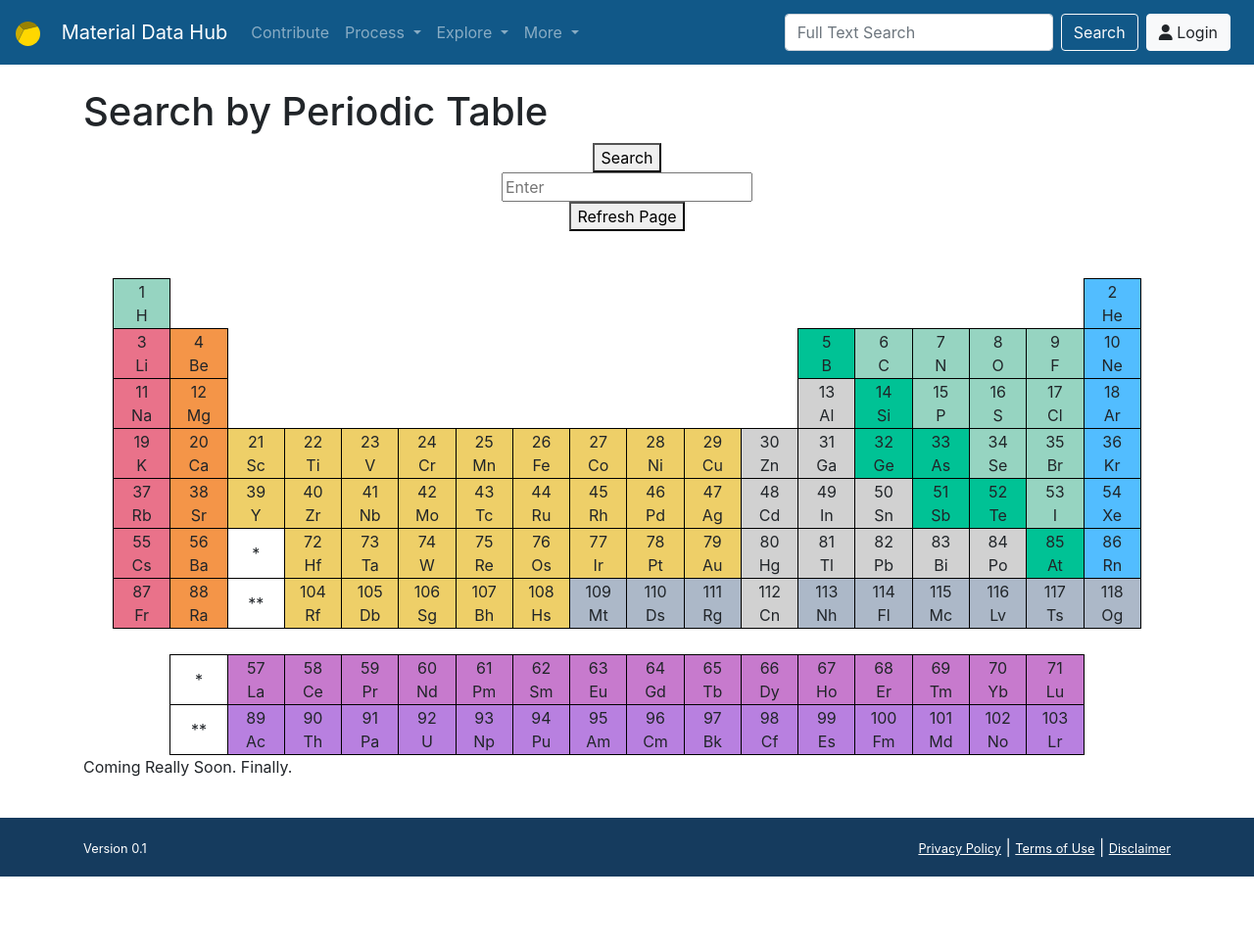
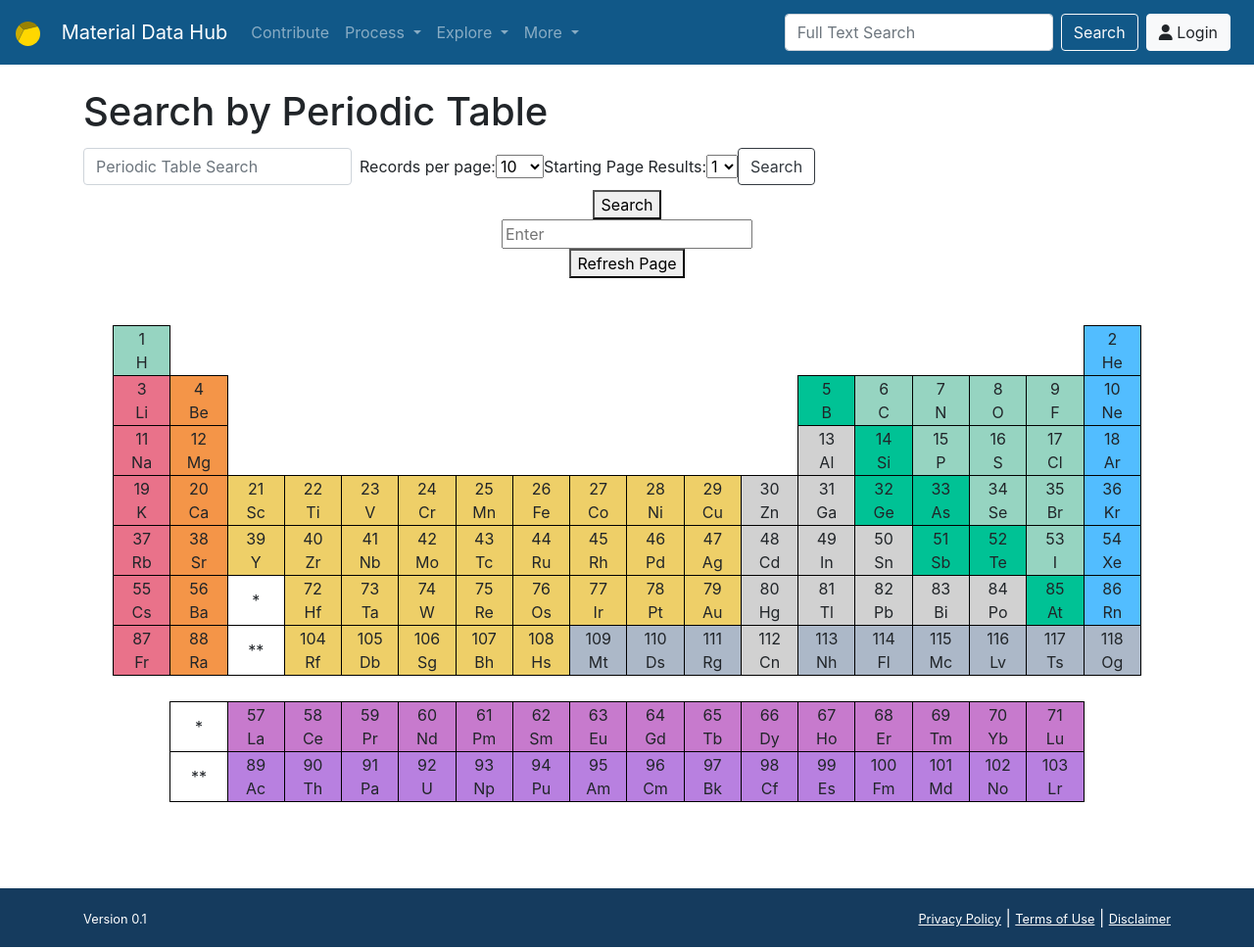
Before and after one commit to materialsinnovation/materialhub-ui, a Jekyll site: the page built from periodic-table/index.html, in a window 1280 px wide. Shown: the whole page at 98% size. Built offline with Jekyll 4.4.1, drawn with Linux system fonts in a browser that asks for light colours; nearby versions of some CDN libraries; before the commit the page ends 900 px from its top, so only the background shows below that.

Commit message:
adding search func to periodic table

```diff
--- a/periodic-table/index.html
+++ b/periodic-table/index.html
@@ -10,6 +10,40 @@
 <link rel="stylesheet" href="periodic-table.css" />
 <script type="text/javascript" src="elements.json"></script>
 <script src="periodic_search.js"></script>
+<div>
+    <form
+        class="form-inline my-2 my-lg-0"
+        action="{{ site.baseurl }}/periodic-table/"
+        method="GET"
+    >
+        <input
+            class="form-control mr-sm-2"
+            type="search"
+            placeholder="Periodic Table Search"
+            aria-label="Search"
+            name="query"
+            id="FormulaBox"
+        />
+        <label for="pageSize">Records per page: </label>
+        <select name="pageSize" id="pageSize">
+            <option value="10">10</option>
+            <option value="25">25</option>
+            <option value="50">50</option>
+            <option value="100">100</option>
+        </select>
+        <br /><br />
+        <label for="pageNum">Starting Page Results: </label>
+        <select name="pageNum" id="pageNum">
+            <option value="0">1</option>
+            <option value="1">2</option>
+            <option value="2">3</option>
+        </select>
+        <button class="btn btn-outline-dark my-2 my-sm-0" type="submit">
+            Search
+        </button>
+    </form>
+</div>
+
 <div class="container" id="jarvis">
     <button
         style="display: block; margin: 0 auto"
@@ -720,4 +754,13 @@
         </table>
     </div>
 </div>
-<p>Coming Really Soon. Finally.</p>
+
+<div id="resultsShowing"></div>
+<br />
+<div id="pageNav" class="pagination-container"></div>
+<br />
+<table
+    id="results_table"
+    class="table table-striped table-bordered table-hover"
+></table>
+<div id="bottomPageNav" class="pagination-container"></div>
--- a/search/search.js
+++ b/search/search.js
@@ -176,8 +176,8 @@
 document.addEventListener('DOMContentLoaded', function () {
     let params = new URLSearchParams(location.search);
     let qstr = params.get('query');
-    let pageSize = params.get('pageSize');
-    let pageNum = params.get('pageNum');
+    let pageSize = parseInt(params.get('pageSize'));
+    let pageNum = parseInt(params.get('pageNum'));
 
     if (pageNum == null) {
         pageNum = 0;
```
